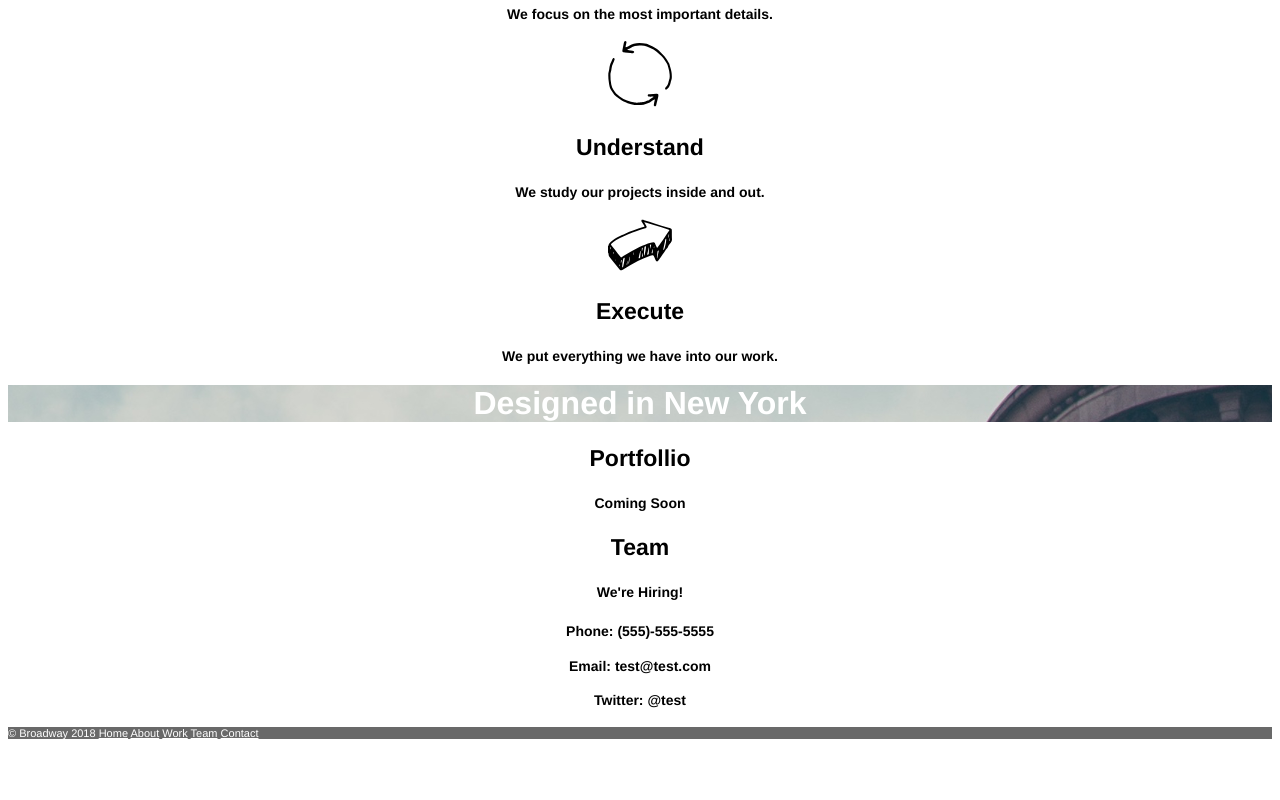
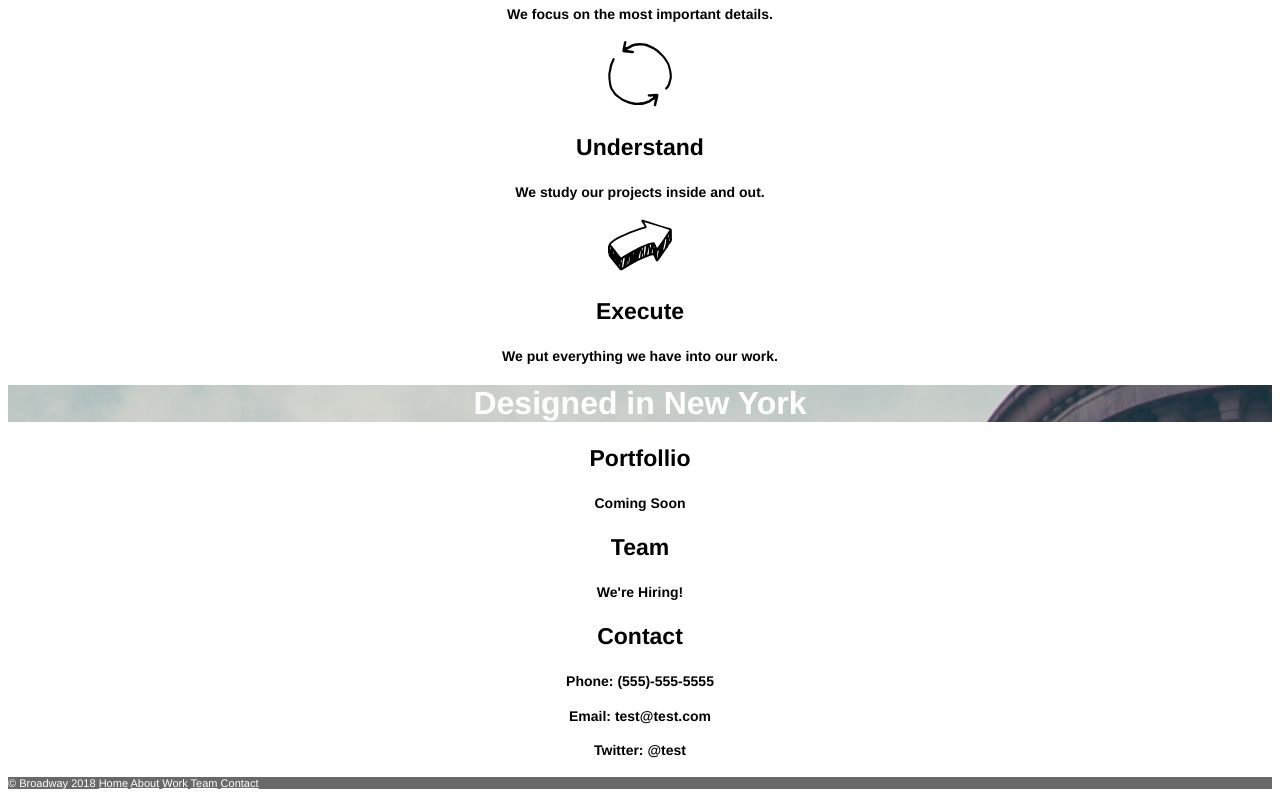
Before and after one commit to WalrusPrince16/BroadwayProjectSite, a plain HTML site: page index.html in a window 1280 px wide. Shown: the part 569-1369 px from the top of the page. Before the commit the page ends 1319 px from the top, so only its background shows below. Drawn offline with Linux system fonts and the light colour scheme.

Commit message:
Added the missing contact header.

```diff
--- a/index.html
+++ b/index.html
@@ -39,7 +39,7 @@
       <h4>Coming Soon</h4>
       <h3>Team</h3>
       <h4>We're Hiring!</h4>
-      <h3></h3>
+      <h3>Contact</h3>
       <h4>Phone: (555)-555-5555</h4>
       <h4>Email: test@test.com</h4>
       <h4>Twitter: @test</h4>
```
